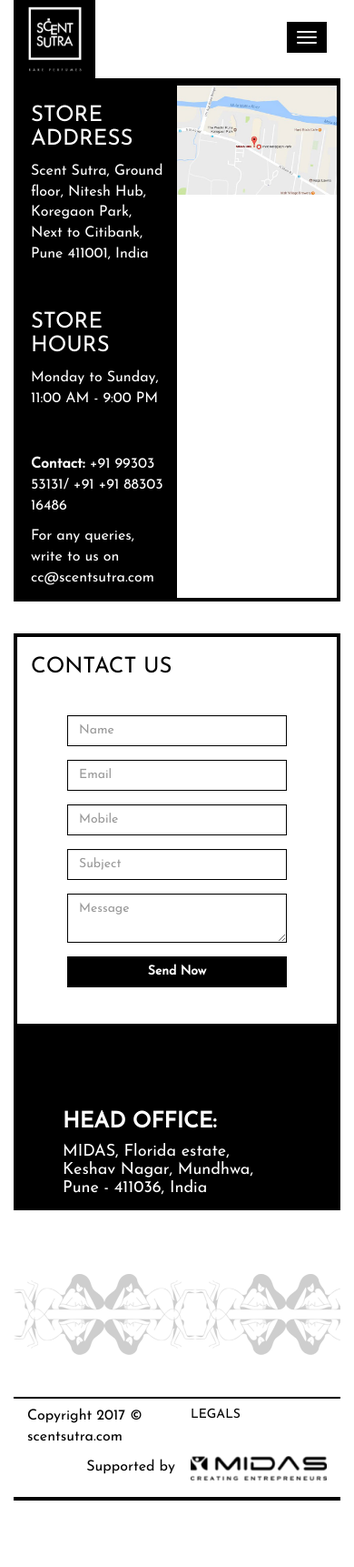
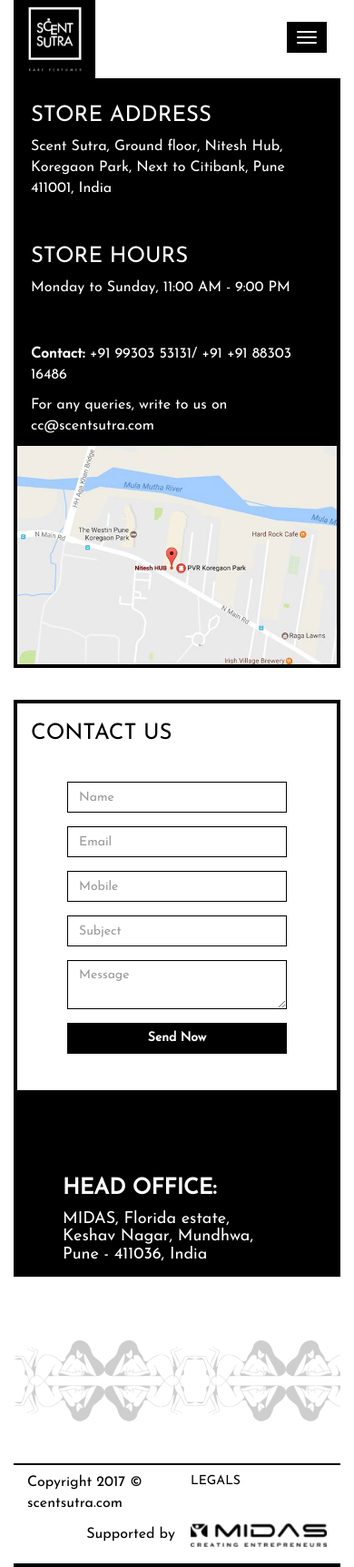
Before and after one commit to ArnavPuri/scentsutra, a Jekyll site: the page built from contact.html, in a window 390 px wide. Shown: the whole page at 91% size. Built offline with Jekyll 4.4.1, drawn with Linux system fonts in a browser that asks for light colours; nearby versions of some CDN libraries; before the commit the page ends 1649 px from its top, so only the background shows below that.

Commit message:
contact page

```diff
--- a/contact.html
+++ b/contact.html
@@ -6,7 +6,7 @@
 	<div class="container">
 		<div class="row" style="margin-left: 0; margin-right: 0">
 			<div id="equalheight">
-				<div class="col-xs-6 eqcol" style="background: black; color: white">
+				<div class="col-xs-12 col-md-6 eqcol" style="background: black; color: white">
 					<h3>STORE ADDRESS</h3>
 					<p>Scent Sutra, Ground floor, Nitesh Hub, Koregaon Park,
 					Next to Citibank, Pune 411001, India</p>
@@ -18,7 +18,7 @@
 					<p><strong>Contact: </strong>+91  99303 53131/ +91 +91 88303 16486</p>
 					<p>For any queries, write to us on cc@scentsutra.com</p>
 				</div>
-				<div class="col-xs-6 eqcol" style="    padding-right: 0; padding-left: 0;">
+				<div class="col-xs-12 col-md-6 eqcol" style="    padding-right: 0; padding-left: 0;">
 					<img class="img-responsive" src="images/map.jpg">
 
 					</img>
--- a/css/style.scss
+++ b/css/style.scss
@@ -251,6 +251,10 @@
 	background-size: cover;
 	min-height: 400px;
     border: 4px solid black;
+    @media screen and (max-width: $break-small) {
+         min-height: 200px;
+        border: 2px solid black;
+    }
 }
 
 .pattern-block .row {
```
